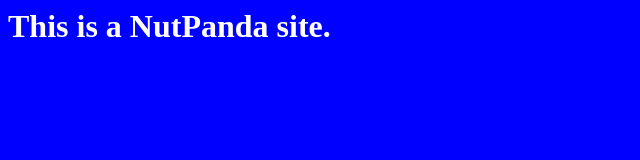
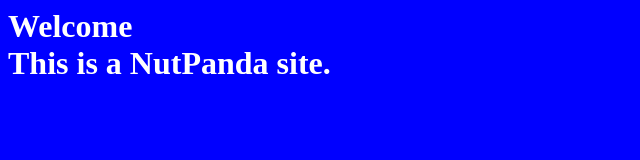
Before and after one commit to kaknut/pro, a plain HTML site: page index.html in a window 1280 px wide. Shown: the whole page, without its empty margins (0-640 px from the left). Drawn offline with Linux system fonts and the light colour scheme.

Commit message:
Update index.html

```diff
--- a/index.html
+++ b/index.html
@@ -1,7 +1,7 @@
 
 <html>
   <body>
-    <h1>This is a NutPanda site.</h1>
+    <h1>Welcome<br>This is a NutPanda site.</h1>
     <style>
      body { background-color:blue;
       color:#FFF;}
```
